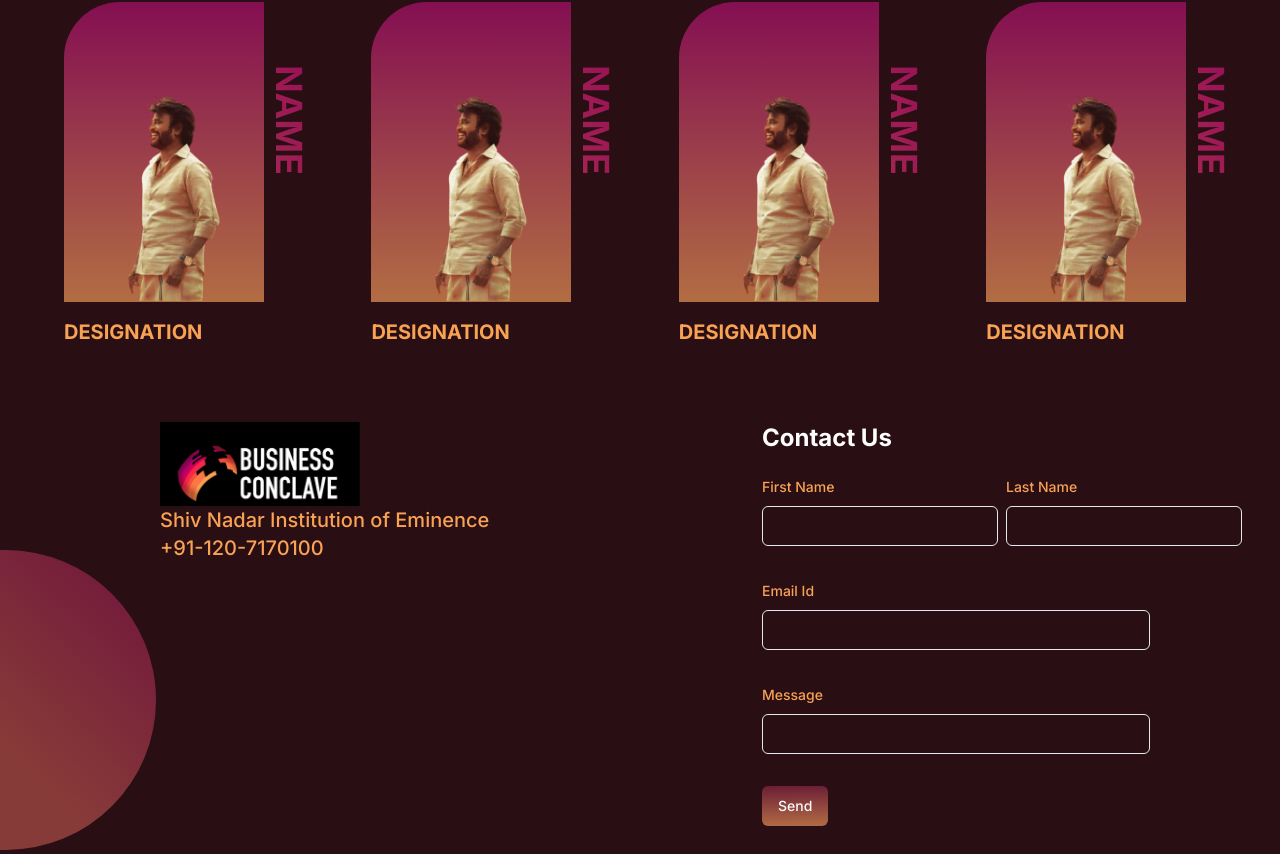
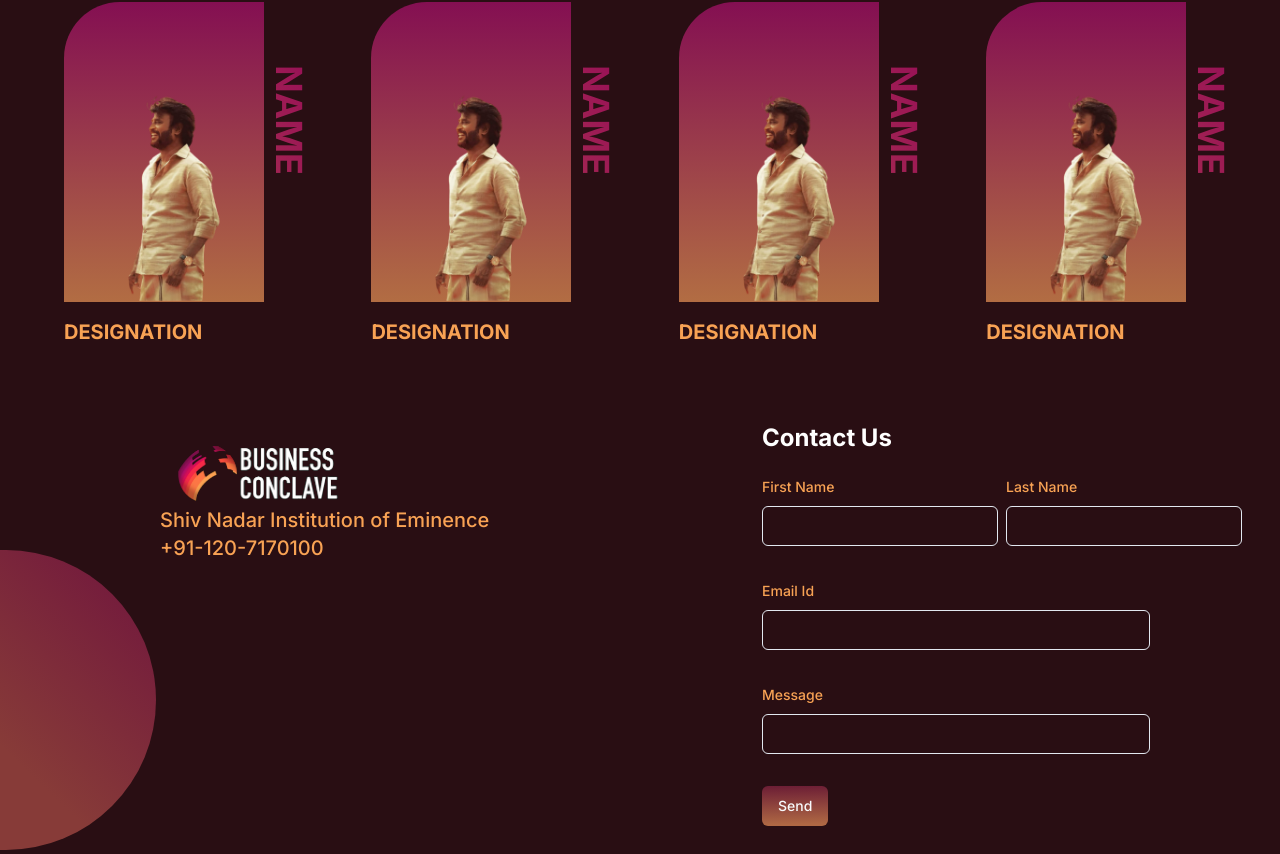
Before and after one commit to Narayana212/Conclave, a Next.js app: page /contact in a window 1280 px wide. Shown: the part 846-1700 px from the top of the page. Built offline with nearby package versions, Linux system fonts and the light colour scheme.

Commit message:
fixed the black background around logo (intial)

```diff
--- a/src/components/contact-form.jsx
+++ b/src/components/contact-form.jsx
@@ -52,7 +52,7 @@ export default function ContactForm() {
   return (
     <div className="h-auto flex flex-col gap-5 lg:flex-row mt-12 py-7 w-screen bg-[#290E13]">
       <div className="flex flex-col w-full lg:w-1/2 order-2 lg:order-1 lg:ml-24">
-        <Image src='/main.png' alt="logo" width={"200"} height={"200"} className=""/>
+        <Image src='/main.png' alt="logo" width={"200"} height={"200"}  className="mix-blend-lighten"/>
         <h1 className="text-[#F8A254] lg:text-xl  font-medium ">
           Shiv Nadar Institution of Eminence
         </h1>
```
